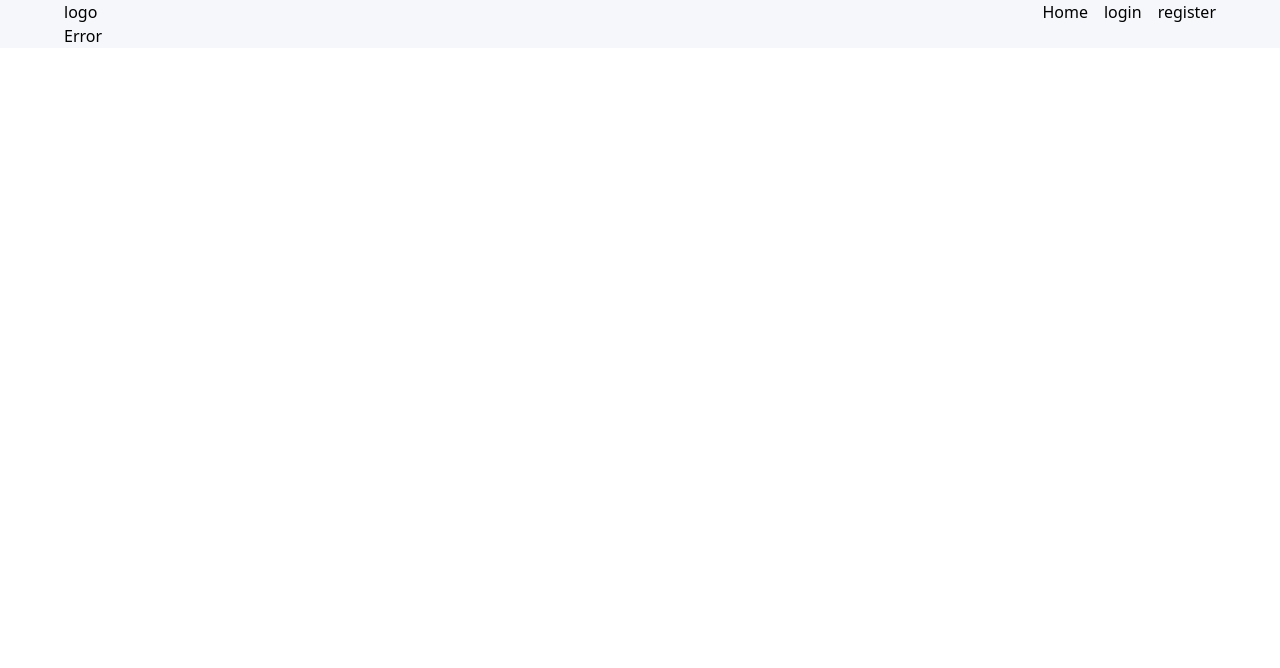
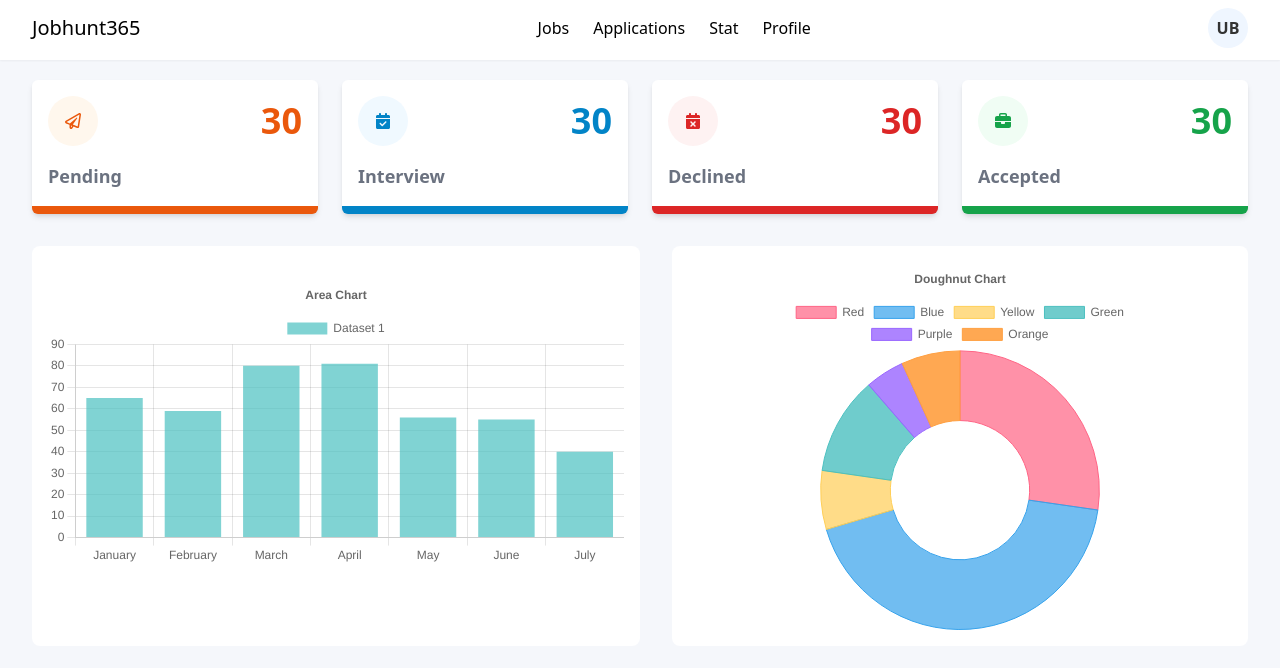
Before and after one commit to Deevyne99/jobHunt365, a React (Vite) app in the folder Jobhunt365/: page /dashboard/stat in a window 1280 px wide. Shown: the top 668 px of the page. Built offline with nearby package versions, Linux system fonts and the light colour scheme.

Commit message:
Build: built stat Page

```diff
--- a/Jobhunt365/src/App.tsx
+++ b/Jobhunt365/src/App.tsx
@@ -6,10 +6,11 @@ import Navbar from './Components/Navbar'
 import Error from './pages/Error'
 import Jobs from './pages/dashboard/Jobs'
 import Stats from './pages/dashboard/Stats'
+// import Navigation from './Components/ReuseableComponets/Navigation/Navigation'
+// import { useEffect } from 'react'
 
 function App() {
   return (
-    <div className='bg-[#F5F7FB]'>
     <BrowserRouter>
       <Routes>
         <Route path='/' element={<Navbar />}>
@@ -18,11 +19,10 @@ function App() {
         </Route>
         <Route path='/register' element={<Register />} />
         <Route path='/login' element={<Login />} />
-          <Route path='/jobs' element={<Jobs />} />
-          <Route path='/stat' element={<Stats />} />
+        <Route path='/dashboard/jobs' element={<Jobs />} />
+        <Route path='/dashboard/stat' element={<Stats />} />
       </Routes>
     </BrowserRouter>
-    </div>
   )
 }
 
--- a/Jobhunt365/src/Components/Navbar.tsx
+++ b/Jobhunt365/src/Components/Navbar.tsx
@@ -5,7 +5,7 @@ Outlet
 
 const Navbar = () => {
   return (
-    <header className='flex flex-col mx-4 md:mx-16'>
+    <header className='flex flex-col mx-4 md:mx-16 bg-white'>
       <nav className='flex justify-between '>
         <h1>logo</h1>
         <ul className='flex items-center gap-4'>
--- /dev/null
+++ b/Jobhunt365/src/Components/ReuseableComponets/BarChart/BarChart.tsx
@@ -0,0 +1,58 @@
+// import React from 'react'
+import { Bar } from 'react-chartjs-2'
+import {
+  Chart as ChartJS,
+  CategoryScale,
+  LinearScale,
+  BarElement,
+  Title,
+  Tooltip,
+  Legend,
+  Filler,
+} from 'chart.js'
+
+ChartJS.register(
+  CategoryScale,
+  LinearScale,
+  BarElement,
+  Title,
+  Tooltip,
+  Legend,
+  Filler
+)
+
+const BarChart = () => {
+  const data = {
+    labels: ['January', 'February', 'March', 'April', 'May', 'June', 'July'],
+    datasets: [
+      {
+        label: 'Dataset 1',
+        data: [65, 59, 80, 81, 56, 55, 40],
+        fill: true,
+        backgroundColor: 'rgba(75,192,192,0.7)',
+        borderColor: 'rgba(75,192,192,1)',
+      },
+    ],
+  }
+
+  const options = {
+    responsive: true,
+    plugins: {
+      legend: {
+        position: 'top' as const,
+      },
+      title: {
+        display: true,
+        text: 'Area Chart',
+      },
+    },
+  }
+
+  return (
+    <div className=' w-full mx-auto flex justify-center  py-8 p-4 rounded-lg h-[250px] bg-white md:h-[400px]'>
+      <Bar data={data} options={options} />
+    </div>
+  )
+}
+
+export default BarChart
--- /dev/null
+++ b/Jobhunt365/src/Components/ReuseableComponets/DoughnutChart/DoughnutChart.tsx
@@ -0,0 +1,55 @@
+import React from 'react'
+import { Doughnut } from 'react-chartjs-2'
+import { Chart as ChartJS, ArcElement, Tooltip, Legend } from 'chart.js'
+
+ChartJS.register(ArcElement, Tooltip, Legend)
+
+const DoughnutChart: React.FC = () => {
+  const data = {
+    labels: ['Red', 'Blue', 'Yellow', 'Green', 'Purple', 'Orange'],
+    datasets: [
+      {
+        label: 'Votes',
+        data: [12, 19, 3, 5, 2, 3],
+        backgroundColor: [
+          'rgba(255, 99, 132, 0.7)',
+          'rgba(54, 162, 235, 0.7)',
+          'rgba(255, 206, 86, 0.7)',
+          'rgba(75, 192, 192, 0.8)',
+          'rgba(153, 102, 255, 0.8)',
+          'rgba(255, 159, 64, 0.9)',
+        ],
+        borderColor: [
+          'rgba(255, 99, 132, 1)',
+          'rgba(54, 162, 235, 1)',
+          'rgba(255, 206, 86, 1)',
+          'rgba(75, 192, 192, 1)',
+          'rgba(153, 102, 255, 1)',
+          'rgba(255, 159, 64, 1)',
+        ],
+        borderWidth: 1,
+      },
+    ],
+  }
+
+  const options = {
+    responsive: true,
+    plugins: {
+      legend: {
+        position: 'top' as const,
+      },
+      title: {
+        display: true,
+        text: 'Doughnut Chart',
+      },
+    },
+  }
+
+  return (
+    <div className='w-full flex justify-center p-4 rounded-lg h-[250px] md:h-[400px]  bg-white'>
+      <Doughnut data={data} options={options} />
+    </div>
+  )
+}
+
+export default DoughnutChart
--- a/Jobhunt365/src/Components/ReuseableComponets/JobCard/JobCard.tsx
+++ b/Jobhunt365/src/Components/ReuseableComponets/JobCard/JobCard.tsx
@@ -64,9 +64,9 @@ const JobCard = () => {
           <p
             className={`p-1 rounded-md text-sm font-bold ${
               status === 'Pending'
+                ? 'bg-[#fff7ed] text-[#ea580c]'
+                : status === 'Interview'
                 ? 'bg-[#f0f9ff] text-[#0284c7]'
-                : status === 'Interview'
-                ? 'bg-[#fefce8] text-[#ca8a04]'
                 : status === 'Declined'
                 ? 'bg-[#fef2f2] text-[#dc2626]'
                 : 'bg-[#f0fdf4] text-[#16a34a]'
--- a/Jobhunt365/src/Components/ReuseableComponets/Navigation/Navigation.tsx
+++ b/Jobhunt365/src/Components/ReuseableComponets/Navigation/Navigation.tsx
@@ -4,11 +4,15 @@ import Avatar from '../Avatar/Avatar'
 
 const Navigation = () => {
   return (
-    <header className='flex fixed z-10  flex-col py-2 bg-white w-full shadow-sm'>
+    <header className='flex fixed z-10 h-[60px] flex-col py-2 bg-white w-full shadow-sm'>
+      <div className='flex flex-col'>
         <div className=' flex items-center justify-between mx-4 md:mx-8'>
           <h1 className='text-xl'>Jobhunt365</h1>
           <div className='hidden md:flex gap-6  items-center'>
-          <Link className='capitalize hover:text-light-blue' to={'/jobs'}>
+            <Link
+              className='capitalize hover:text-light-blue'
+              to={'/dashboard/jobs'}
+            >
               jobs
             </Link>
             <Link
@@ -17,7 +21,10 @@ const Navigation = () => {
             >
               Applications
             </Link>
-          <Link className='capitalize hover:text-light-blue' to={'/stat'}>
+            <Link
+              className='capitalize hover:text-light-blue'
+              to={'/dashboard/stat'}
+            >
               Stat
             </Link>
             <Link className='capitalize hover:text-light-blue' to={'/profile'}>
@@ -28,6 +35,7 @@ const Navigation = () => {
             <Avatar firstName='Ude' lastName='banks' />
           </div>
         </div>
+      </div>
     </header>
   )
 }
--- a/Jobhunt365/src/index.css
+++ b/Jobhunt365/src/index.css
@@ -9,3 +9,16 @@
 ::-webkit-scrollbar-thumb {
   background-color: #cbd5e0; /* Adjust the color as needed */
 }
+
+html,
+body,
+#root {
+  @apply h-full;
+  @apply overflow-auto; /* Ensure overflow is not hidden */
+}
+
+@layer base {
+  body {
+    @apply bg-[#f5f7fb]; /* Replace with any Tailwind color class */
+  }
+}
--- a/Jobhunt365/src/pages/dashboard/Jobs.tsx
+++ b/Jobhunt365/src/pages/dashboard/Jobs.tsx
@@ -12,20 +12,20 @@ const Jobs = () => {
   const [openFilter, setOpenFilter] = useState(true)
   const handleOpenFilter = () => setOpenFilter(!openFilter)
   return (
-    <div className='flex flex-col w-full  relative'>
+    <div className='flex flex-col w-full  relative '>
+      <div>
+        <Navigation />
+      </div>
       <SmallFilterComponent
         openFilter={openFilter}
         handleOpenFilter={handleOpenFilter}
       />
 
-      <div>
-        <Navigation />
-      </div>
-      <div className='flex w-full px-2 xl:px-8 mt-16 '>
+      <div className='flex w-full px-2 xl:px-8  '>
         <div className='hidden md:flex md:w-[30%]  xl:w-[20%] p-2 mt-4 '>
           <FilterComponent />
         </div>
-        <div className=' xl:w-[60%]  w-full md:w-[80%] mt-4  flex flex-col  md:px-4 px-2 max-h-screen overflow-y-scroll mb-4'>
+        <div className=' xl:w-[60%]  w-full md:w-[80%] mt-6  flex flex-col  md:px-4 px-2 max-h-screen overflow-y-scroll mb-4'>
           <div className='flex items-center gap-4 justify-center'>
             <button
               className='text-[#60a5fa]  text-lg capitalize bg-white p-2 rounded-md cursor-pointer md:hidden flex'
--- a/Jobhunt365/src/pages/dashboard/Stats.tsx
+++ b/Jobhunt365/src/pages/dashboard/Stats.tsx
@@ -1,17 +1,31 @@
 import AnalyticsCard from '../../Components/ReuseableComponets/AnalyticsCard/AnalyticsCard'
+import BarChart from '../../Components/ReuseableComponets/BarChart/BarChart'
+import DoughnutChart from '../../Components/ReuseableComponets/DoughnutChart/DoughnutChart'
+import Navigation from '../../Components/ReuseableComponets/Navigation/Navigation'
 
 // import React from 'react'
 
 const Stats = () => {
   return (
-    <section className='flex flex-col h-screen mx-4 '>
-      <div className='mt-4 grid-cols-1 grid lg:grid-cols-4 items-center gap-6 md:grid-cols-2  justify-between'>
+    <div className='flex flex-col '>
+      <Navigation />
+      <section className='flex flex-col mx-4 mt-16 md:mx-8  '>
+        <div className='mt-4 grid-cols-1  grid lg:grid-cols-4 items-center gap-6 md:grid-cols-2  justify-between'>
           <AnalyticsCard status='Pending' />
           <AnalyticsCard status='Interview' />
           <AnalyticsCard status='Declined' />
           <AnalyticsCard status='Accepted' />
         </div>
+        <div className='flex w-full gap-8 mt-8 flex-col md:flex-row justify-center items-center'>
+          <div className='w-full md:w-[50%] '>
+            <BarChart />
+          </div>
+          <div className='w-full md:w-[50%] '>
+            <DoughnutChart />
+          </div>
+        </div>
       </section>
+    </div>
   )
 }
 
```
Lines whose indentation alone changed are shown as unchanged.
